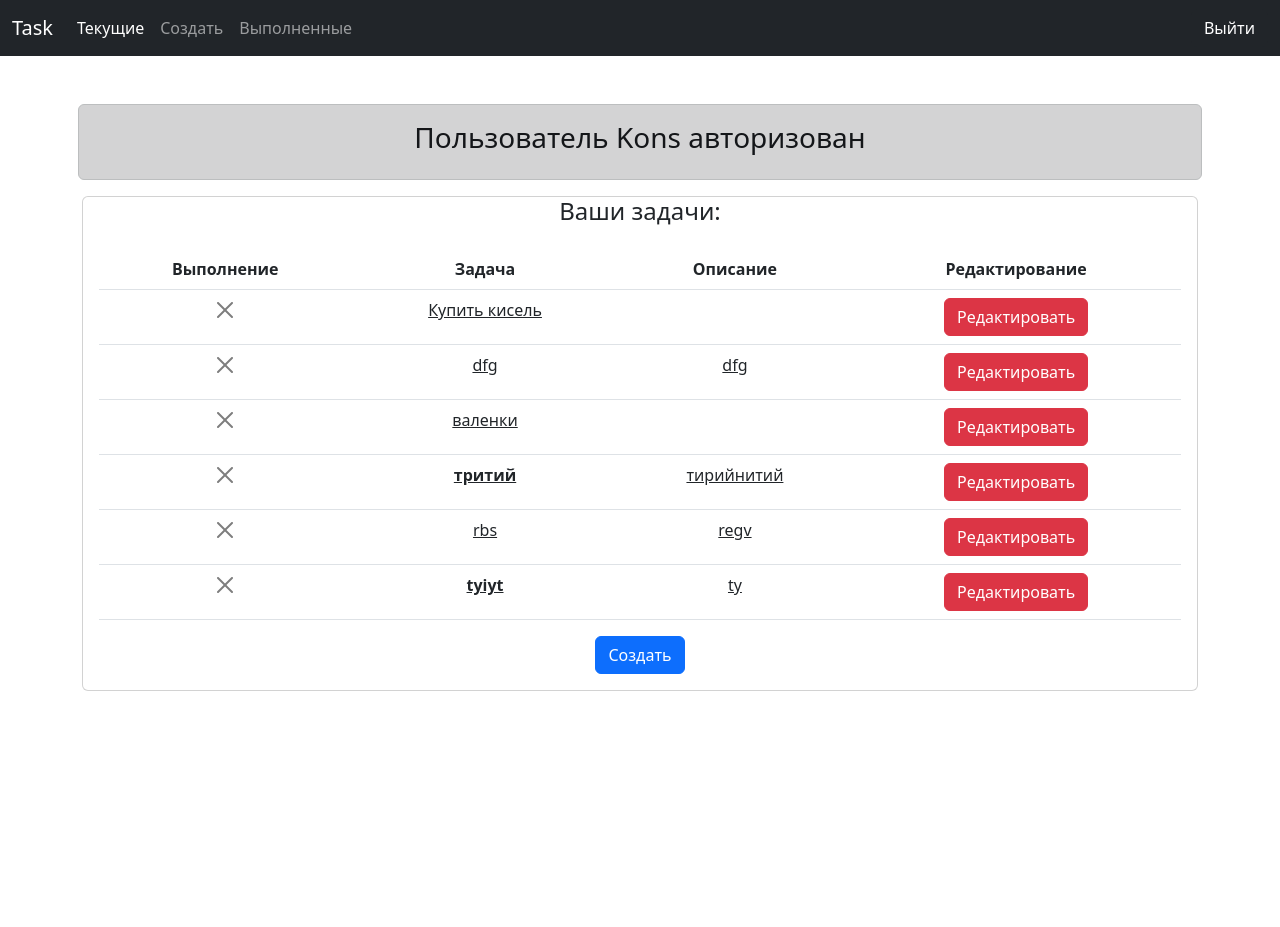
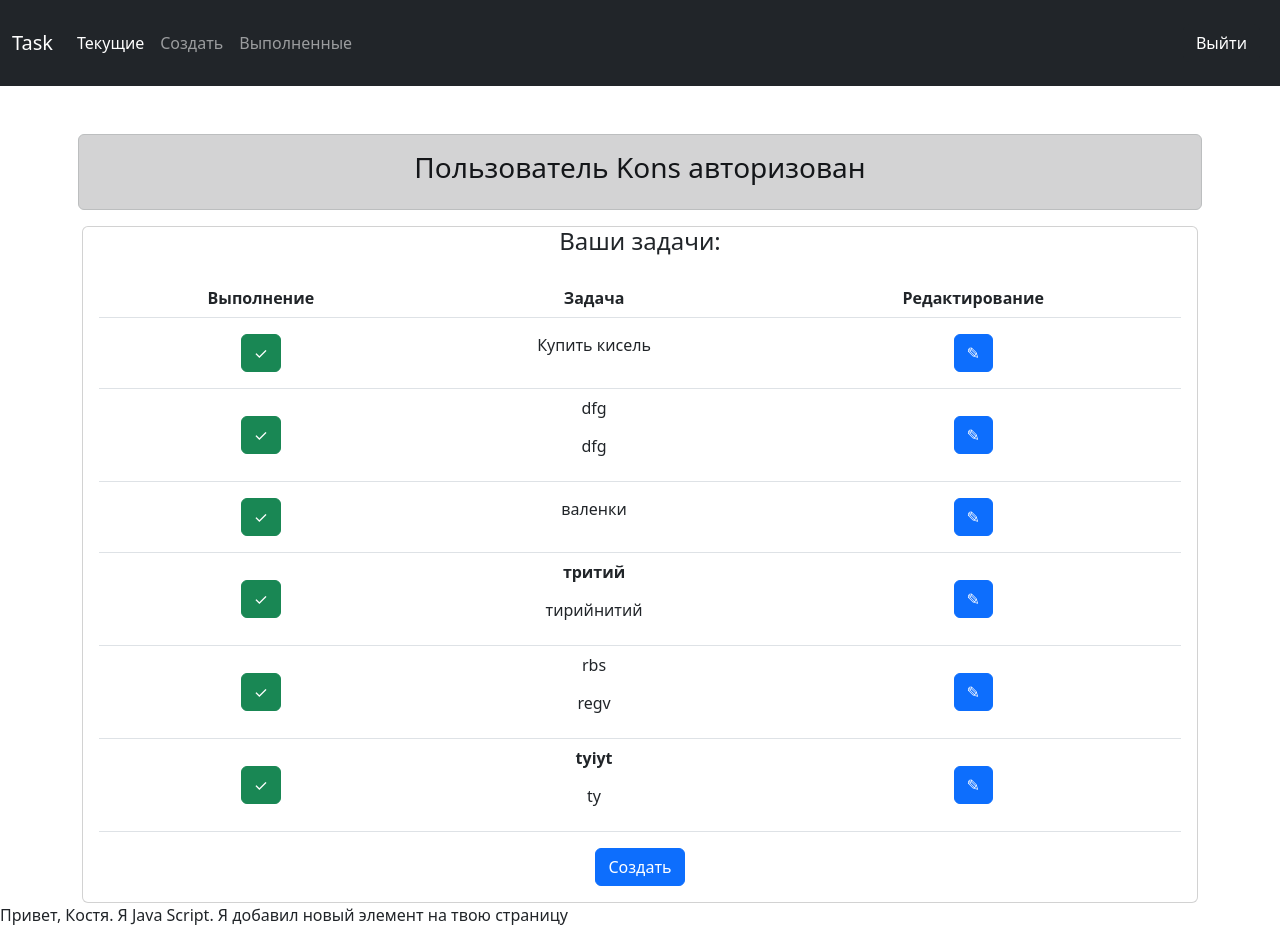
Before and after one commit to ConsttsnoC/django-task, a Django app: page /current/ in a window 1280 px wide. Before the commit the page ends 691 px from the top, so only its background shows below. Run offline with Django 4.2, Linux system fonts and the light colour scheme; a user stored in the database is signed in; data comes from the database, SQL or seed files in the repository; both versions use the stored data as it was after the commit.

Commit message:
Доработка дизайна

```diff
--- /dev/null
+++ b/todo/static/styles/custom.css
@@ -0,0 +1,25 @@
+.page-title-title {
+  font-weight: bold;
+  font-size: 36px;
+  line-height: 42px;
+  font-family: "Verdana", sans-serif;
+  text-align: center;
+}
+
+.page-home {
+    margin: 30px 0;
+    text-align: center;
+}
+
+.page-complet{
+    text-align: center;
+}
+
+form {
+    margin: 0;
+    padding: 8px;
+}
+
+.text-center {
+    vertical-align: middle;
+}
--- a/todo/templates/todo/base.html
+++ b/todo/templates/todo/base.html
@@ -1,13 +1,17 @@
 <!--начало работы бустрап-->
 <!doctype html>
+{% load static %}
 <html lang="ru">
 <head>
     <meta charset="utf-8">
     <meta name="viewport" content="width=device-width, initial-scale=1">
+    <link rel="stylesheet" href="{% static 'styles/custom.css' %}">
+    <script src="https://cdn.jsdelivr.net/npm/bootstrap@5.2.2/dist/js/bootstrap.min.js"
+            integrity="sha384-IDwe1+LCz02ROU9k972gdyvl+AESN10+x7tBKgc9I5HFtuNz0wWnPclzo6p9vxnk"
+            crossorigin="anonymous"></script>
+    <link href="https://cdn.jsdelivr.net/npm/bootstrap@5.2.2/dist/css/bootstrap.min.css" rel="stylesheet"
+          integrity="sha384-Zenh87qX5JnK2Jl0vWa8Ck2rdkQ2Bzep5IDxbcnCeuOxjzrPF/et3URy9Bv1WTRi" crossorigin="anonymous">
 </head>
-</html>
-<link href="https://cdn.jsdelivr.net/npm/bootstrap@5.2.2/dist/css/bootstrap.min.css" rel="stylesheet" integrity="sha384-Zenh87qX5JnK2Jl0vWa8Ck2rdkQ2Bzep5IDxbcnCeuOxjzrPF/et3URy9Bv1WTRi" crossorigin="anonymous">
-<script src="https://cdn.jsdelivr.net/npm/bootstrap@5.2.2/dist/js/bootstrap.min.js" integrity="sha384-IDwe1+LCz02ROU9k972gdyvl+AESN10+x7tBKgc9I5HFtuNz0wWnPclzo6p9vxnk" crossorigin="anonymous"></script>
 {% if user.is_authenticated %}
 <!--НАВБАР-->
 <nav class="navbar navbar-dark bg-dark navbar-expand-lg bg-light">
@@ -25,6 +29,7 @@
             </div>
         </div>
         <!--кнопка выхода для пользователя-->
+        <nav class="navbar navbar-dark bg-dark">
             <form action="{% url 'logoutuser' %}" method="POST">
                 {% csrf_token %}
                 <button class="btn btn-dark" type="submit">Выйти</button>
@@ -32,7 +37,7 @@
     </div>
 </nav>
 {% else %}
-<nav class="navbar navbar-dark bg-dark">
+<nav class="navbar navbar-dark bg-dark navbar-expand-lg bg-light">
     <div class="container-fluid">
         <a class="navbar-brand" href="#">Task</a>
         <div class="d-flex flex-row-reverse">
@@ -41,7 +46,6 @@
         </div>
 </nav>
 {% endif %}
-
 
 
 <!--проверка пользователя на вхождение в словарь пользователей, если тру то заходим в ветку иф-->
@@ -66,3 +70,11 @@
 {% endif %}
 
 {% block content %}{% endblock %}
+</html>
+
+<script>
+    const div = document.createElement("div");
+    div.innerHTML = 'Привет, Костя. Я  Java Script. Я добавил новый элемент на твою страницу';
+    document.body.appendChild(div);
+    console.log("Привет, Костя. Я Java Script")
+</script>
--- a/todo/templates/todo/currenttodos.html
+++ b/todo/templates/todo/currenttodos.html
@@ -1,3 +1,6 @@
+<head>
+    <title>Ваши задачи</title>
+</head>
 {% extends "todo/base.html" %}
 
 {% block content %}
@@ -7,38 +10,48 @@
         <div class="card">
             <div class="text-center">
                 <h4>Ваши задачи:</h4>
-
+                <div class="display-5">
                     <div class="card-body">
                         <div class="table-responsive">
                             <table class="table table-hover">
                                 <tr>
                                     <th class="text-center">Выполнение</th>
                                     <th class="text-center">Задача</th>
-                                <th class="text-center">Описание</th>
                                     <th class="text-center">Редактирование</th>
                                 </tr>
                                 <tr>
                                     {% for todo in todos %}
                                     <td class="text-center">
-                                    <form method="POST" action="{% url 'completetodo' todo.id %}">
-                                        <button type="submit" class="btn-close" aria-label="Закрыть"></button>
+                                        <!--                                        <form method="POST" action="{% url 'completetodo' todo.id %}">-->
+                                        <form enctype="multipart/form-data">
+                                            <button type="submit" class="btn btn-{% if todo.datevompleted %}danger{% else %}success{% endif %}"
+                                                    aria-label="Выполнение задачи"
+                                                    onclick="markСompleted('{{ todo.id }}')">
+                                                {% if todo.datevompleted %}
+                                                ✘
+                                                {% else %}
+                                                ✓
+                                                {% endif %}
+                                            </button>
                                             {% csrf_token %}
                                         </form>
+
+                                        <!--                                        </form>-->
                                     </td>
-                                <td class="text-center">
-                                    <a href="{% url 'viewstodo' todo.id %}"class="link-dark">
+                                    <td class="text-center task-{{ todo.id }}">
+                                        <p href="{% url 'viewstodo' todo.id %}" class="link-dark" {% if todo.datevompleted %} style="text-decoration: line-through" {% endif %}>
                                             {% if todo.important %}<b>{{ todo.title }}</b>
                                             {% else %}
                                             {{ todo.title }}
                                             {% endif %}
-                                </td>
-                                <td class="text-center">
-                                    <a href="{% url 'viewstodo' todo.id %}"class="link-dark">
+                                        </p>
+                                        <p class="link-dark" {% if todo.datevompleted %} style="text-decoration: line-through" {% endif %}>
                                             {{ todo.memo }}
+                                        </p>
                                     </td>
                                     <td class="text-center">
                                         <form method="POST" action="{% url 'viewstodo' todo.id %}">
-                                        <button class="btn btn-danger" type="submit">Редактировать</button>
+                                            <button class="btn btn-primary" type="submit">✎</button>
                                             {% csrf_token %}
                                         </form>
                                     </td>
@@ -54,5 +67,22 @@
             </div>
         </div>
     </div>
+</div>
+
+<script>
+    async function markСompleted(id) {
+        const body = new FormData(document.getElementsByTagName("form")[0]);
+        const element = document.querySelector(`.task-` + id);
+
+        for (const child of element.children) {
+            child.style.textDecoration = child.style.textDecoration ? "" : "line-through";
+        }
+
+        await fetch(`http://127.0.0.1:8000/todo/${id}/complete`, {
+            method: 'POST',
+            body,
+        })
+    }
+</script>
 
 {% endblock %}
--- a/todo/views.py
+++ b/todo/views.py
@@ -38,7 +38,7 @@ def signupuser(request):
             except IntegrityError:
                 return render(request, 'todo/signupuser.html',{'form':UserCreationForm(),'error':'Это имя пользователя уже существует, зайдайте новое.'})
             except ValueError:
-                return render(request, 'todo/signupuser.html', {'form': UserCreationForm(), 'error': 'На хуй'})
+                return render(request, 'todo/signupuser.html', {'form': UserCreationForm(), 'error': 'Введите имя и пароль!'})
             #если пароли не совподает, то выдаем текст + новое заполнение формы,переменная error нужна только для отображения на html
         else:
             return render(request, 'todo/signupuser.html',{'form':UserCreationForm(),'error':'Не правильный пароль, попробуйте еще раз.'})
@@ -90,7 +90,7 @@ def createtodo(request):
 #отрисовка страницы после входа в систему
 def currenttodos(request):
     #передаем данные из БД на страницу             #после завершения задачи, убирать задачу
-    todos = Todo.objects.filter(user=request.user, datevompleted__isnull=True)
+    todos = Todo.objects.filter(user=request.user)
     return render(request,'todo/currenttodos.html',{'todos':todos})
 @login_required
 def completettodos(request):
@@ -123,7 +123,7 @@ def completetodo(request,todo_pk):
     todo = get_object_or_404(Todo, pk=todo_pk, user=request.user) # система сверяет ключ и владельца записи
     if request.method == 'POST':
         #присвоение текущей даты и времени(заполнения поля в случая завершения задачи)
-        todo.datevompleted = timezone.now()
+        todo.datevompleted = timezone.now() if todo.datevompleted == None else None
         todo.save()
         return redirect('currenttodos')
 
--- a/todowoo/settings.py
+++ b/todowoo/settings.py
@@ -117,6 +117,7 @@ USE_TZ = True
 # https://docs.djangoproject.com/en/4.1/howto/static-files/
 
 STATIC_URL = 'static/'
+STATIC_ROOT = BASE_DIR / 'static'
 
 # Default primary key field type
 # https://docs.djangoproject.com/en/4.1/ref/settings/#default-auto-field
--- a/todowoo/urls.py
+++ b/todowoo/urls.py
@@ -41,4 +41,5 @@ urlpatterns = [
     path('todo/<int:todo_pk>/delete', views.deletetodo, name='deletetodo'),
     #отображения задач для пользователя
     path('completet/', views.completettodos, name='completettodos'),
+    #перечеркивание
 ]
```
Also changed, not shown: todo/templates/todo/completettodos.html (+4 -6 lines), todo/templates/todo/createtodo.html (+4 -3 lines), todo/templates/todo/home.html (+4 -6 lines), todo/templates/todo/loginuser.html (+7 -7 lines), db.sqlite3. Lines whose indentation alone changed are shown as unchanged.
